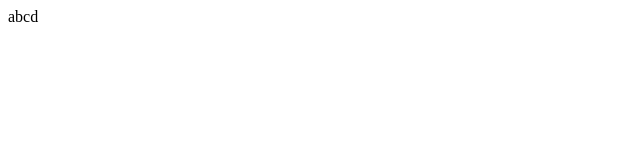
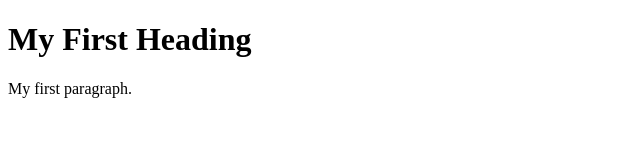
Before and after one commit to zwmyint/zwmyint-io01.github.io, a plain HTML site: page index.html in a window 1280 px wide. Shown: the whole page, without its empty margins (0-640 px from the left). Drawn offline with Linux system fonts and the light colour scheme.

Commit message:
Update index.html

```diff
--- a/index.html
+++ b/index.html
@@ -1,8 +1,10 @@
+<!DOCTYPE html>
 <html>
-<header>
+<body>
 
-</header>
-<body>
-    <div>abcd</div>
+<h1>My First Heading</h1>
+
+<p>My first paragraph.</p>
+
 </body>
 </html>
```
